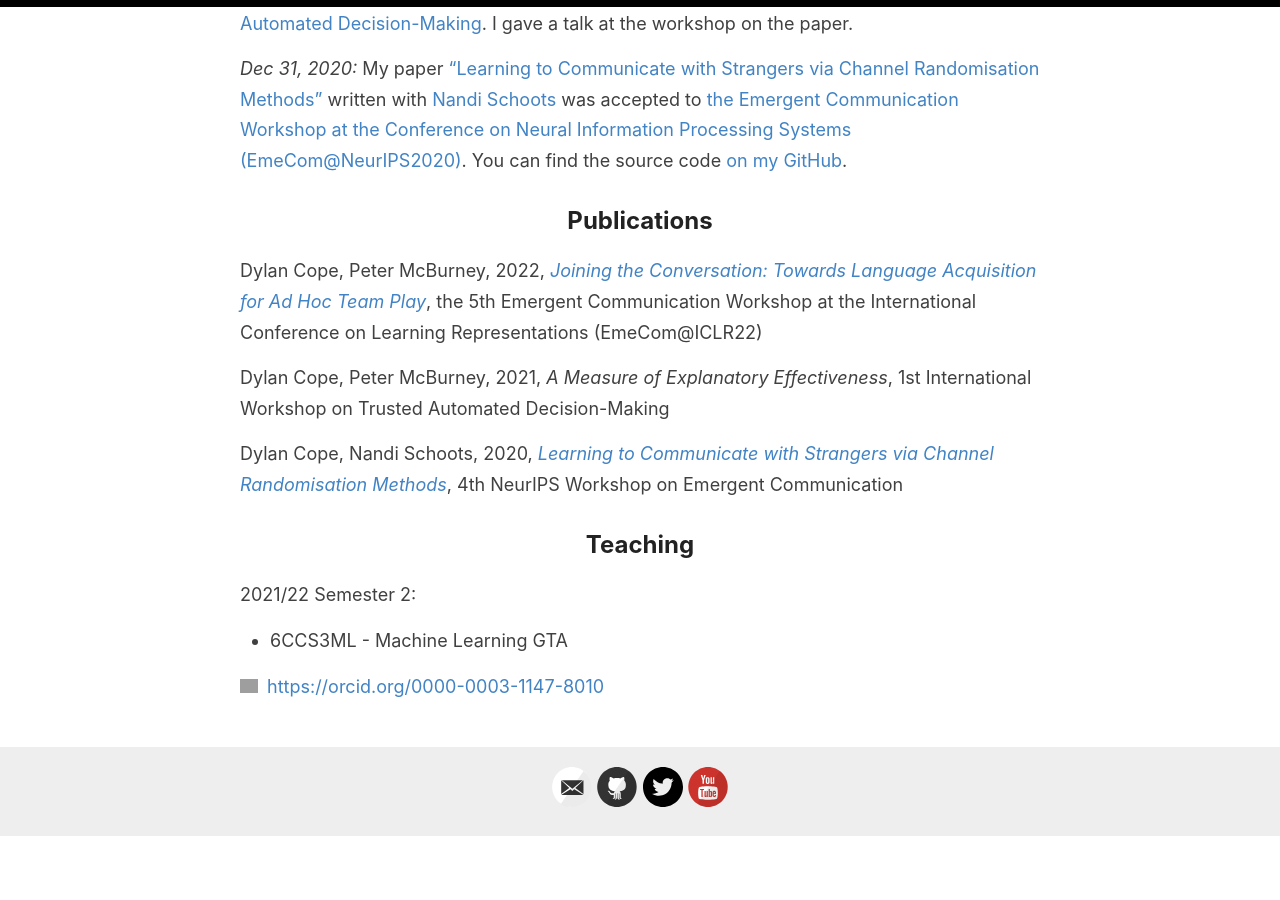
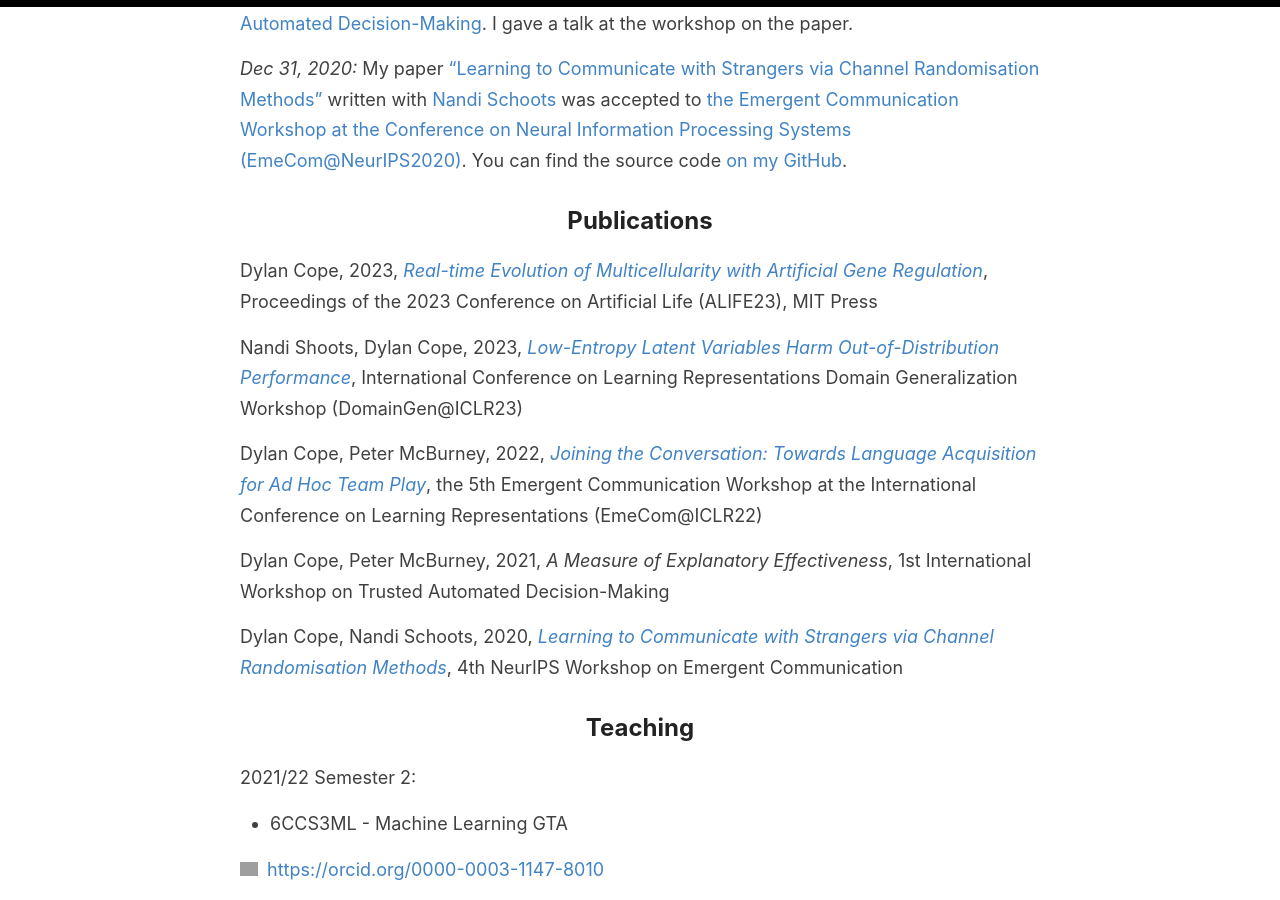
Before and after one commit to DylanCope/dylancope.github.io, a Jekyll site: the page built from index.md, in a window 1280 px wide and 900 px high, scrolled down 2413 px. Built offline with Jekyll 4.4.1, drawn with Linux system fonts in a browser that asks for light colours; before the commit the page ends 3250 px from its top, so only the background shows below that; grey boxes are pictures that could not be loaded.

Commit message:
Update index.md
Updated publications

```diff
--- a/index.md
+++ b/index.md
@@ -41,6 +41,10 @@ _Dec 31, 2020:_ My paper ["Learning to Communicate with Strangers via Channel Ra
 
 ## Publications
 
+Dylan Cope, 2023, [_Real-time Evolution of Multicellularity with Artificial Gene Regulation_](https://arxiv.org/abs/2305.12249), Proceedings of the 2023 Conference on Artificial Life (ALIFE23), MIT Press
+
+Nandi Shoots, Dylan Cope, 2023, [_Low-Entropy Latent Variables Harm Out-of-Distribution Performance_](https://domaingen.github.io/accepted), International Conference on Learning Representations Domain Generalization Workshop (DomainGen@ICLR23)
+
 Dylan Cope, Peter McBurney, 2022, [_Joining the Conversation: Towards Language Acquisition for Ad Hoc Team Play_](https://openreview.net/forum?id=SLqgf7ZCQbq), the 5th Emergent Communication Workshop at the International Conference on Learning Representations (EmeCom@ICLR22)
 
 Dylan Cope, Peter McBurney, 2021, _A Measure of Explanatory Effectiveness_, 1st International Workshop on Trusted Automated Decision-Making
```
